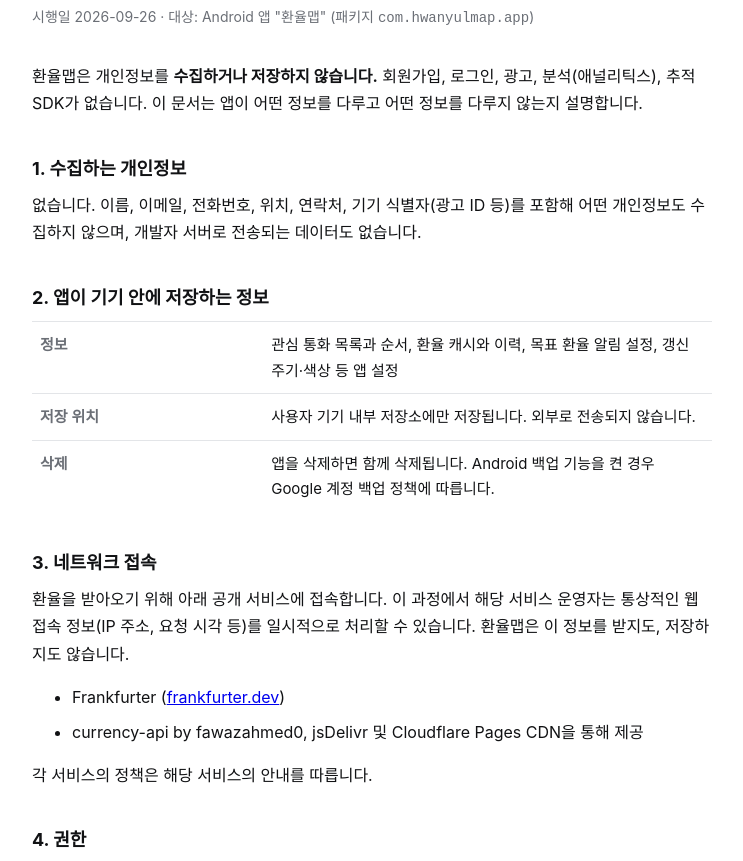
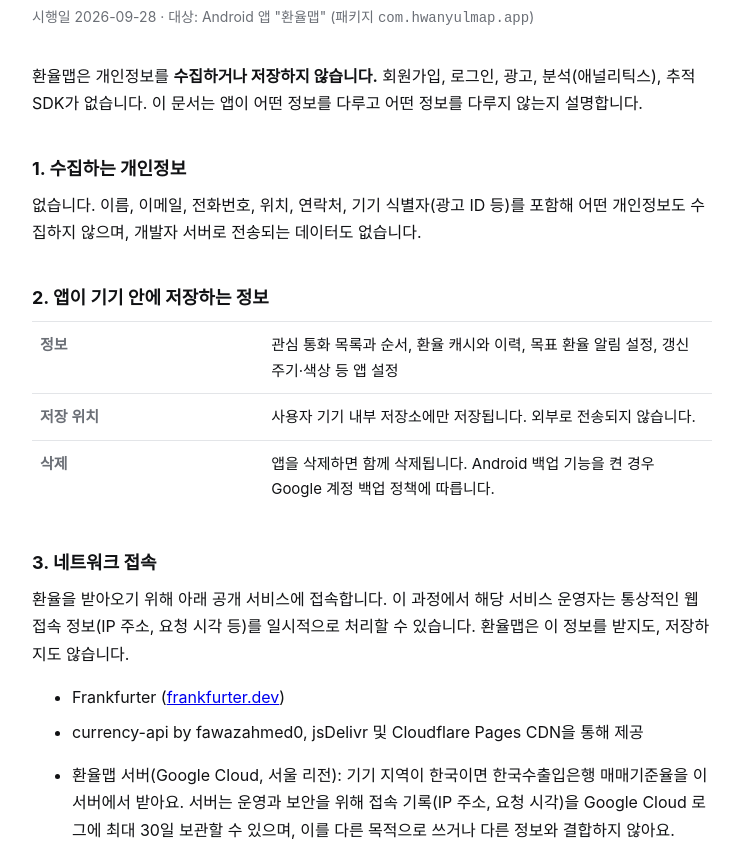
Before and after one commit to seong918/hwanyulmap-privacy, a plain HTML site: page privacy.html in a window 1280 px wide. Shown: the part 87-948 px from the top of the page, without its empty margins (268-1011 px from the left). Drawn offline with Linux system fonts and the light colour scheme.

Commit message:
환율맵 서버 접속 안내 추가 (한국 사용자, 한국수출입은행 매매기준율)

```diff
--- a/privacy.html
+++ b/privacy.html
@@ -22,7 +22,7 @@ code{font-size:14px}
 <body>
 <main>
 <h1>환율맵 개인정보처리방침</h1>
-<p class="meta">시행일 2026-09-26 · 대상: Android 앱 "환율맵" (패키지 <code>com.hwanyulmap.app</code>)</p>
+<p class="meta">시행일 2026-09-28 · 대상: Android 앱 "환율맵" (패키지 <code>com.hwanyulmap.app</code>)</p>
 
 <p>환율맵은 개인정보를 <strong>수집하거나 저장하지 않습니다.</strong> 회원가입, 로그인, 광고, 분석(애널리틱스), 추적 SDK가 없습니다. 이 문서는 앱이 어떤 정보를 다루고 어떤 정보를 다루지 않는지 설명합니다.</p>
 
@@ -41,6 +41,9 @@ code{font-size:14px}
 <ul>
 <li>Frankfurter (<a href="https://frankfurter.dev">frankfurter.dev</a>)</li>
 <li>currency-api by fawazahmed0, jsDelivr 및 Cloudflare Pages CDN을 통해 제공</li>
+</ul>
+<ul>
+<li>환율맵 서버(Google Cloud, 서울 리전): 기기 지역이 한국이면 한국수출입은행 매매기준율을 이 서버에서 받아요. 서버는 운영과 보안을 위해 접속 기록(IP 주소, 요청 시각)을 Google Cloud 로그에 최대 30일 보관할 수 있으며, 이를 다른 목적으로 쓰거나 다른 정보와 결합하지 않아요.</li>
 </ul>
 <p>각 서비스의 정책은 해당 서비스의 안내를 따릅니다.</p>
 
```
